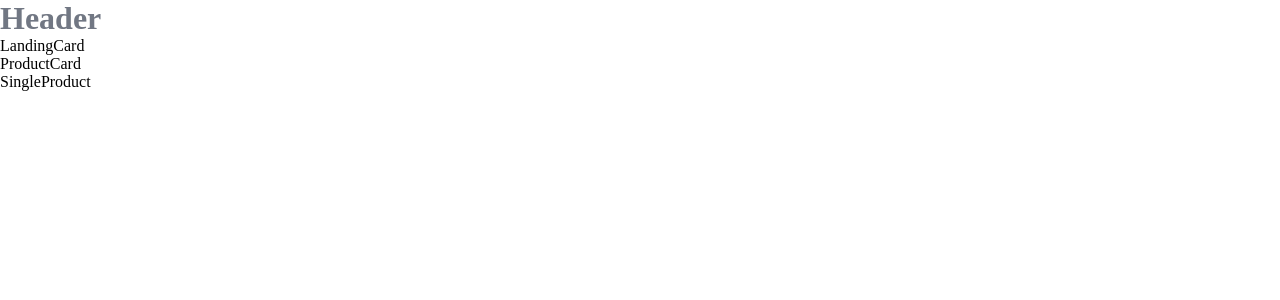
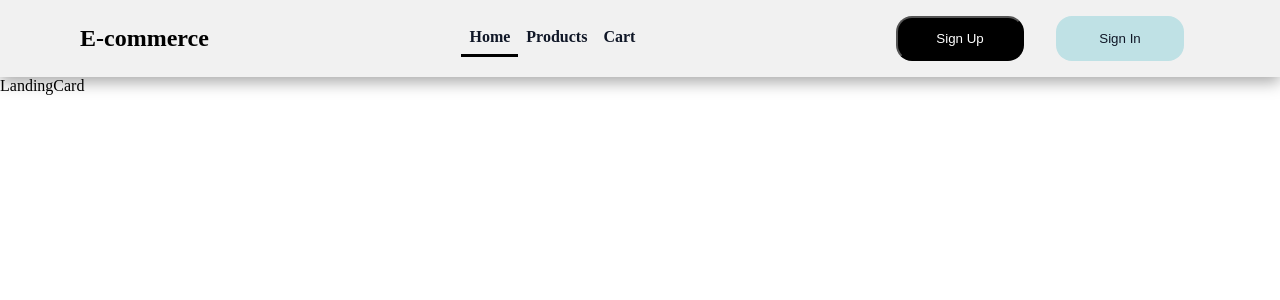
Before and after one commit to CA-G12/e-commerce-team-7, a React (Create React App) app in the folder client/: page / in a window 1280 px wide. Shown: the top 300 px of the page. Built offline with nearby package versions, Linux system fonts and the light colour scheme.

Commit message:
making header style with css close #26

```diff
--- a/client/package.json
+++ b/client/package.json
@@ -11,6 +11,7 @@
     "prettier": "^2.7.1",
     "react": "^18.2.0",
     "react-dom": "^18.2.0",
+    "react-router-dom": "^6.4.1",
     "react-scripts": "5.0.1",
     "web-vitals": "^2.1.4"
   },
--- a/client/src/App.jsx
+++ b/client/src/App.jsx
@@ -1,13 +1,18 @@
+import { BrowserRouter as Router, Route, Routes } from 'react-router-dom';
+import { Header, LandingCard, ProductsPage, SingleProduct } from './Components';
 import './App.css';
-import { Header, LandingCard, ProductCard, SingleProduct } from './Components';
 
 function App() {
   return (
     <div className="App">
-      <Header />
-      <LandingCard />
-      <ProductCard />
-      <SingleProduct />
+      <Router>
+        <Header />
+          <Routes>
+              <Route path="/cart" element={<SingleProduct />} />
+              <Route path="/products" element={<ProductsPage />} />
+              <Route end  path="/" element={<LandingCard />} />
+          </Routes>
+      </Router>
     </div>
   );
 }
--- a/client/src/Components/Header/Header.jsx
+++ b/client/src/Components/Header/Header.jsx
@@ -1,10 +1,33 @@
 import './style.css';
+import { Link, NavLink } from 'react-router-dom';
 
 function Header() {
+
   return (
-    <div>
-      <h1>Header</h1>
-    </div>
+    <header>
+      <div className="navbar">
+        <h1 className="header-title">E-commerce</h1>
+        <nav>
+          <NavLink  to="/" end className={({isActive}) => isActive ? 'active':'in-active'}>
+            Home
+          </NavLink>
+          <NavLink  to="/products" className={({isActive}) => isActive ? 'active':'in-active'}>
+            Products
+          </NavLink>
+          <NavLink  to="/cart" className={({isActive}) => isActive ? 'active':'in-active'}>
+            Cart
+          </NavLink>
+        </nav>
+        <div className="auth-buttons">
+          <button type="button" className="btn-class">
+            <Link to="/signUp">Sign Up</Link>
+          </button>
+          <button type="button" className="btn-class">
+            <Link to="/signIn">Sign In</Link>
+          </button>
+        </div>
+      </div>
+    </header>
   );
 }
 
--- a/client/src/Components/Header/style.css
+++ b/client/src/Components/Header/style.css
@@ -1,4 +1,69 @@
-h1 {
-    color: var(--product-name-color);
+header{
+    background-color: rgb(241, 241, 241);
+    box-shadow: rgba(0, 0, 0, 0.35) 0px 5px 15px;
+}
+a{
+    text-decoration: none;
+    color: var(--accent-color);
+}
+.navbar{
+    width: 90%;
+    margin: auto;
+    display: flex;
+    justify-content: space-between;
+    align-items: center;
+    padding: 1rem;
+    flex-wrap: wrap;
+}
+.navbar nav{
+    display: flex;
+}
+.navbar .header-title{
+    font-size: 1.5rem;
+}
+.navbar nav a{
+    text-decoration: none;
+    padding: 0.5rem;
+    font-weight: 600;
+}
+.navbar nav a.active{
+    border-bottom: 3px solid black;
+}
+.auth-buttons{
+    display: flex;
+    gap: 1rem;
+}
+.btn-class {
+    width: 8rem;
+    padding: 0.8rem;
+    text-align: center;
+    justify-content: center;
+    align-items: center;
+    margin-right: 1rem;
+    border-radius: 1rem;
+    background-color: black;
+}
+.auth-buttons button:first-child a{
+    color: var(--main-color);
+}
+.auth-buttons button:last-child{
+    background-color: var(--button-background-color);
+    border: none;
+}
+.auth-buttons button:last-child a{
+    color: var(--button-text-color);
+    color: var(--accent-color);
+}
 
+@media (max-width: 850px) {
+    .navbar{
+
+    }
+    .navbar nav{
+        order: 2;
+        width: 100%;
+        align-items: center;
+        justify-content: center;
+        margin-top: 1.1rem;
+    }
 }
```
Also changed, not shown: client/.eslintrc.js, 1 other file (tests, documents, lock files or other folders).
